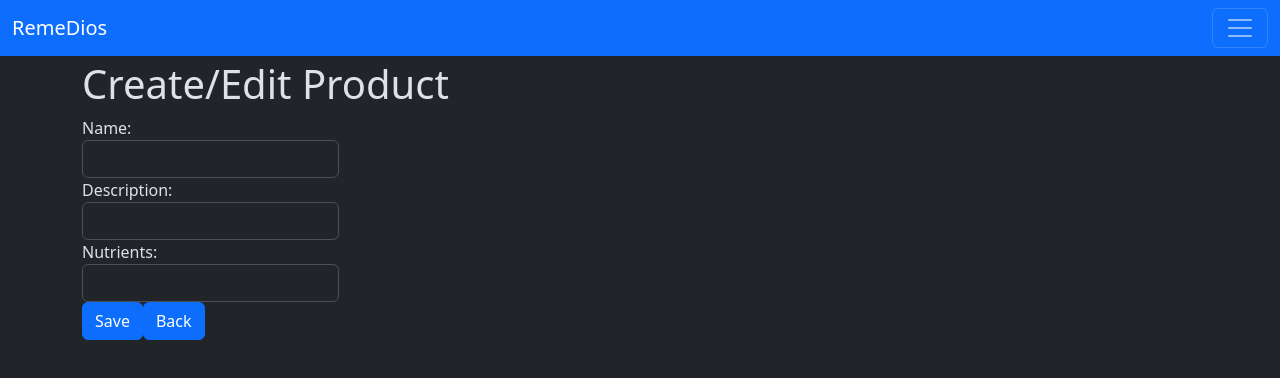
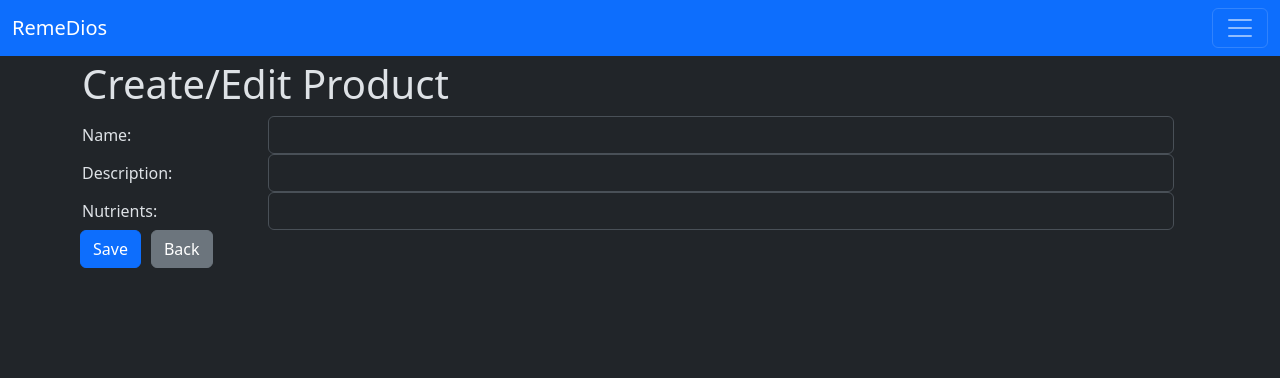
Before and after one commit to jbenaquir/front-recetarioremedios, a React (Create React App) app: page /products/create in a window 1280 px wide. Shown: the top 378 px of the page. Built offline with nearby package versions, Linux system fonts and the light colour scheme; no server answers.

Commit message:
implemented style in products

```diff
--- a/src/ProductForm.js
+++ b/src/ProductForm.js
@@ -37,7 +37,7 @@ function ProductForm() {
 
         let saveType = "save";
 
-        if(id) {
+        if (id) {
             saveType = "update";
             product.id = id;
         }
@@ -51,7 +51,7 @@ function ProductForm() {
                 body: JSON.stringify(product)
             })
             .then(response => {
-                if(response.status === 200)
+                if (response.status === 200)
                     window.location.href = `/products`;
             })
             .catch((error) => console.log("Something happened saving product: " + error));
@@ -62,51 +62,56 @@ function ProductForm() {
     }
 
     return (
-        <>
+        <div class="grid">
+            <div class="row justify-content-start">
                 <h1>Create/Edit Product</h1>
-            <div>
-                <label>
+                <div class="form-group row">
+                    <label class="col-sm-2 col-form-label">
                         Name:
-                    <br />
+                    </label>
+                    <div class="col-sm-10">
                         <input
                             class="form-control"
                             name="name"
                             value={name}
-                        onChange={ e => setName(e.target.value)}
-                        maxLength={100}/>
+                            onChange={e => setName(e.target.value)}
+                            maxLength={100} />
+                    </div>
+                    <label class="col-sm-2 col-form-label">
+                        Description:
                     </label>
-                <br />
-                <label>
-                    Description:
-                    <br />
+                    <div class="col-sm-10">
+
                         <input
                             class="form-control"
                             name="description"
                             value={description}
-                        onChange={ e => setDescription(e.target.value)}
-                        maxLength={100}/>
+                            onChange={e => setDescription(e.target.value)}
+                            maxLength={100} />
+                    </div>
+                    <label class="col-sm-2 col-form-label">
+                        Nutrients:
                     </label>
-                <br />
-                <label>
-                    Nutrients:
-                    <br />
+                    <div class="col-sm-10">
                         <input
                             class="form-control"
                             name="nutrients"
                             value={nutrients}
-                        onChange={ e => setNutrients(e.target.value)}
-                        maxLength={100}/>
-                </label>
+                            onChange={e => setNutrients(e.target.value)}
+                            maxLength={100} />
                     </div>
-            <div>
+                </div>
+                <div class="form-group row">
                     <button
-                    class="btn btn-primary"
+                        style={{"margin-right": "10px", "margin-left": "10px"}}
+                        class="btn btn-primary col col-md-auto"
                         onClick={Save}>Save</button>
                     <button
-                    class="btn btn-primary"
+                        class="btn btn-secondary col col-md-auto"
                         onClick={Back}>Back</button>
                 </div>
-        </>
+            </div>
+        </div>
     )
 }
 
--- a/src/Products.js
+++ b/src/Products.js
@@ -31,23 +31,23 @@ function Products() {
         // eslint-disable-next-line react-hooks/exhaustive-deps
     }, [productSearch]);
 
-    function GoToCreate () {
+    function GoToCreate() {
         console.log(`Go To Create`);
         window.location.href = `/products/create`;
     }
 
-    function GoToView (product) {
+    function GoToView(product) {
         console.log(`Go To View`);
         window.location.href = `/products/${product.id}/${product.name}`;
     }
 
-    function GoToModify (product) {
+    function GoToModify(product) {
         console.log(`Go To Modify`);
         window.location.href = `/products/${product.id}/${product.name}/edit`;
     }
 
-    function GoToDelete (product) {
-        if(!window.confirm(`Está a punto de borrar el producto ${product.name}`))
+    function GoToDelete(product) {
+        if (!window.confirm(`Está a punto de borrar el producto ${product.name}`))
             return;
 
         console.log(`Delete Product Id: ${product.id}`);
@@ -56,10 +56,10 @@ function Products() {
                 method: 'DELETE'
             })
             .then(response => {
-            if(response.status === 200)
+                if (response.status === 200)
                     Search();
             })
-        .catch((error)=> console.log("Something happened deleting product: " + error));
+            .catch((error) => console.log("Something happened deleting product: " + error));
     }
 
     function OnChangeSearch(e) {
@@ -80,17 +80,25 @@ function Products() {
             .then(data => {
                 setProducts(data);
             })
-        .catch((error)=> console.log("Something happened getting products: " + error));
+            .catch((error) => console.log("Something happened getting products: " + error));
     }
 
     return (
-        <>
-            <div>
-                <h1>Products</h1>
-                <div>
-                    <button class="btn btn-primary" onClick={(e) => GoToCreate()}>Create</button>
-                    <input class="form-control" placeholder="Search" onChange={(e) => OnChangeSearch(e)}/>
+        <div class="grid">
+            <div class="row">
+                <h1 class="col col-9">Products</h1>
+                <div class="col col-3">
+                    <button
+                        class="btn btn-primary"
+                        onClick={() => GoToCreate()}
+                        title="Create"
+                    >Create</button>
                 </div>
+                <input
+                    style={{ "margin": "20px 0 20px 0" }}
+                    class="col col-3 form-control"
+                    placeholder="Search"
+                    onChange={(e) => OnChangeSearch(e)} />
             </div>
             <table>
                 <tbody>
@@ -100,15 +108,26 @@ function Products() {
                                 {product.name}
                             </td>
                             <td>
-                            <button class="btn btn-primary" onClick={() => GoToView(product)}>Ver</button>
-                            <button class="btn btn-primary" onClick={() => GoToModify(product)}>Modificar</button>
-                            <button class="btn btn-primary" onClick={() => GoToDelete(product)}>Eliminar</button>
+                                <button
+                                    style={{ "margin-right": "10px", "margin-left": "10px" }}
+                                    class="btn btn-primary"
+                                    title="Ver"
+                                    onClick={() => GoToView(product)}>Ver</button>
+                                <button
+                                    style={{ "margin-right": "10px", "margin-left": "10px" }}
+                                    class="btn btn-primary"
+                                    title="Modificar"
+                                    onClick={() => GoToModify(product)}>Modificar</button>
+                                <button
+                                    class="btn btn-danger"
+                                    title="Eliminar"
+                                    onClick={() => GoToDelete(product)}>Eliminar</button>
                             </td>
                         </tr>
                     ))}
                 </tbody>
             </table>
-        </>
+        </div>
     )
 }
 
--- a/src/Recipes.js
+++ b/src/Recipes.js
@@ -97,7 +97,8 @@ function Recipes() {
                 <input
                     style={{ "margin": "20px 0 20px 0" }}
                     class="col col-3 form-control"
-                    placeholder="Search" onChange={(e) => OnChangeSearch(e)} />
+                    placeholder="Search"
+                    onChange={(e) => OnChangeSearch(e)} />
             </div>
 
             <table>
```
Lines whose indentation alone changed are shown as unchanged.
